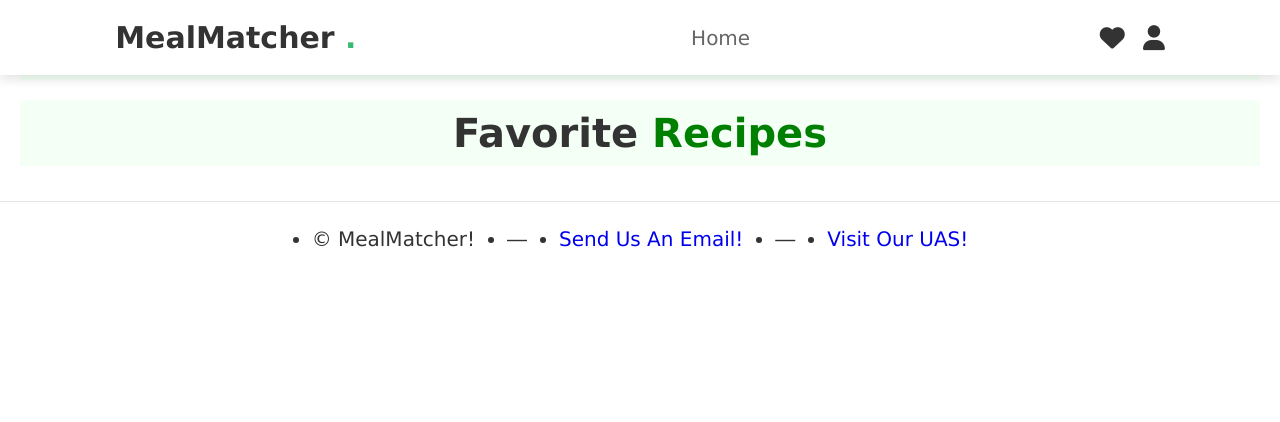
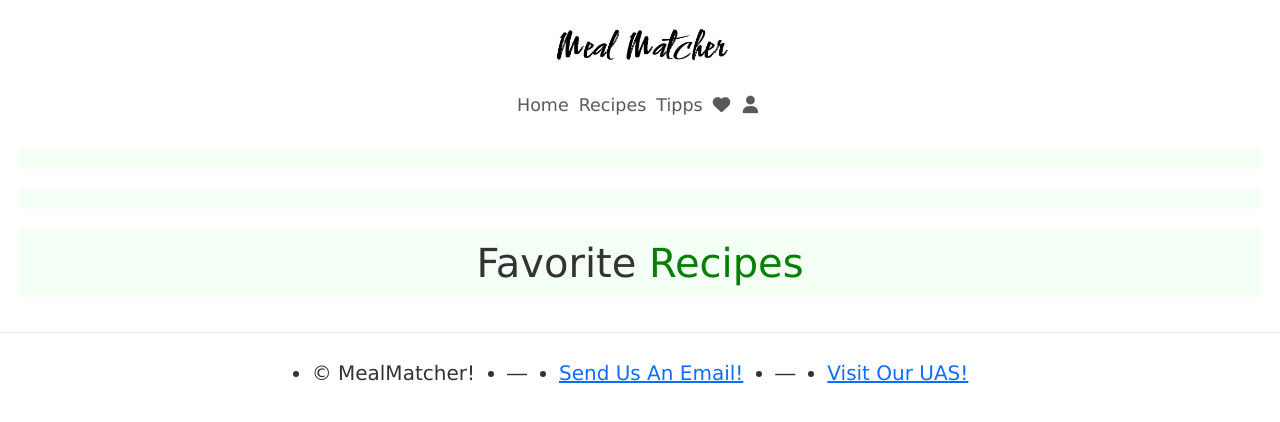
Before and after one commit to stellasofia/MealMatcher, a website: page src/favorites.html in a window 1280 px wide. Drawn offline with nearby package versions, Linux system fonts and the light colour scheme; no server answers.

Commit message:
v.6 - CSS Changes

```diff
--- a/src/favorites.html
+++ b/src/favorites.html
@@ -5,7 +5,7 @@
     <meta charset="UTF-8">
     <meta http-equiv="X-UA-Compatible" content="IE=edge">
     <meta name="viewport" content="width=device-width, initial-scale=1.0">
-    <title>Document</title>
+    <title>Favorites</title>
 
 
     <!-- font awsome cdn link -->
@@ -13,6 +13,9 @@
 
     <!-- custom css file link -->
     <link rel="stylesheet" href="public/css/styles.css">
+
+    <link href="https://cdn.jsdelivr.net/npm/bootstrap@5.3.0/dist/css/bootstrap.min.css" rel="stylesheet"
+        integrity="sha384-9ndCyUaIbzAi2FUVXJi0CjmCapSmO7SnpJef0486qhLnuZ2cdeRhO02iuK6FUUVM" crossorigin="anonymous">
 
     <script src="public/js/favorites.js"></script>
 </head>
@@ -23,16 +26,32 @@
     <!-- header section -->
 
     <header>
-        <a href="#" class="logo">MealMatcher <span>.</span></a>
+        <nav class="navbar navbar-expand navbar-light fs-3 flex-column">
+            <a class="navbar-brand mx-auto" href="index.html"><img
+                    src="img/mealmatcher banner.jpg" width="200"></a>
+            <button class="navbar-toggler" type="button" data-toggle="collapse" data-target="#navbarNav"
+                aria-controls="navbarNav" aria-expanded="false" aria-label="Toggle navigation">
+                <span class="navbar-toggler-icon"></span>
+            </button>
+            <div class="collapse navbar-collapse" id="navbarNav">
+                <div class="navbar-nav">
+                    <a class="nav-link" href="index.html">Home</a>
+                    <a class="nav-link" href="#recipes">Recipes</a>
+                    <a class="nav-link" href="#tipps">Tipps</a>
 
-        <nav class="navbar">
-            <a href="index.html">home</a>
+                    <!-- Icons -->
+                    <ul class="navbar-nav d-flex flex-row me-1 fs-3">
+                        <li class="nav-item me-3 me-lg-1">
+                            <a class="nav-link" href="favorites.html"><i class="fa-solid fa-heart"></i></a>
+                        </li>
+                        <li class="nav-item me-3 me-lg-1">
+                            <a class="nav-link" href="#"><i class="fa-solid fa-user"></i></a>
+                        </li>
+                    </ul>
+
+                </div>
+            </div>
         </nav>
-
-        <div class="icons">
-            <a href="favorites.html" class="fas fa-heart"></a>
-            <a href="#" class="fas fa-user"></a>
-        </div>
     </header>
 
 
--- a/src/public/css/styles.css
+++ b/src/public/css/styles.css
@@ -1,19 +1,20 @@
-
-*{
-  margin:0; padding:0;
+* {
+  margin: 0;
+  padding: 0;
   box-sizing: border-box;
   font-family: Verdana, Geneva, Tahoma, sans-serif;
-  outline: none; border:none;
+  outline: none;
+  border: none;
   text-decoration: none;
   text-transform: capitalize;
   transition: .2s linear;
 }
 
-html{
+html {
   font-size: 62.5%;
   scroll-behavior: smooth;
   scroll-padding-top: 6rem;
-  overflow-x:hidden;
+  overflow-x: hidden;
 }
 
 .heading {
@@ -24,78 +25,56 @@ html{
 
 /* --- NAV BAR --- */
 
-header{
-  position: fixed;
-  top:0; left:0; right:0;
-  background: #fff;
-  padding: 2rem 9%;
-  display: flex;
-  align-items: center;
-  justify-content: space-between;
-  z-index: 1000;
-  box-shadow: 0 .5rem 1rem rgba(0, 0, 0, .1);
-}
-
-header .logo{
-  font-size: 3rem;
-  color:#333;
-  font-weight: bolder;
-}
-
-header .logo span {
+header .navbar a:hover {
   color: rgb(60, 184, 116);
 }
 
-header .navbar a{
-  font-size: 2rem;
-  padding: 0 1.5rem;
-  color: #666;
+header .navbar-expand {
+  background: rgba(255, 255, 255, 0.81);
 }
 
+header .the-blur{
+  position: fixed;
+top:0;
+ width: 100%;
+min-height: 50px;
+margin-bottom: 20px;
+ background: rgba(0,0,0,.4);
+z-index:1010;
+-webkit-filter: blur(20px);
+-moz-filter: blur(20px);
+-o-filter: blur(20px);
+-ms-filter: blur(20px);
+filter: blur(20px);
 
-header .navbar a:hover{
- color: rgb(60, 184, 116);
 }
 
+/*  --- FIRST SECTION - MAIN PAGE --- */
 
-header .icons a{
-  font-size: 2.5rem;
-  color: #333;
-  margin-left: 1.5rem;
+section {
+  padding: 2rem 9%;
 }
 
-
-header .icons a:hover{
-  color: rgb(60, 184, 116);
-}
-
-
-
-
- /*  --- FIRST SECTION - MAIN PAGE --- */
-
- section {
-  padding: 2rem 9%;
-}
 
 .home {
   display: flex;
   align-items: center;
   justify-content: center;
   min-height: 100vh;
-  background: url(../../img/Background-Search.jpeg) no-repeat;
+  background: url(../../img/search-background.jpeg) no-repeat;
   background-size: cover;
   background-position: center;
   text-align: center;
-  box-shadow: 0 .5rem 1.5rem rgba(0, 0, 0, .1);
+  box-shadow: 0 .5rem 1.5rem rgba(0, 0, 0, 0.2);
   border-radius: .5rem;
 }
 
-.home .content{
+
+.home .content {
   max-width: 50rem;
 }
 
-.home .content h3{
+.home .content h3 {
   font-size: 6rem;
   color: #333;
 }
@@ -119,7 +98,7 @@ header .icons a:hover{
   background-color: rgba(255, 255, 255, 0.7);
 }
 
-.btn:hover{
+.btn:hover {
   background-color: rgb(60, 184, 116);
 }
 
@@ -127,9 +106,9 @@ header .icons a:hover{
 /* --- RECIPE RESULTS SECTION - MAIN PAGE --- */
 
 
-.heading{
+.heading {
   text-align: center;
-  font-size:4rem;
+  font-size: 4rem;
   color: #333;
   padding: 1rem;
   margin: 2rem;
@@ -148,87 +127,92 @@ header .icons a:hover{
   max-width: 300px;
 }
 
-.recipes .box-container{
+.recipes .box-container {
   display: flex;
   flex-wrap: wrap;
   gap: 1.5rem;
 
 }
 
-.recipes .box-container .box{
-  flex:1 1 30rem;
+.recipes .box-container .box {
+  flex: 1 1 30rem;
   box-shadow: 0 .5rem 1.5rem rgba(0, 0, 0, .1);
   border-radius: .5rem;
   border: .1rem solid rgba(0, 0, 0, .1);
   position: relative;
 }
 
-.recipes .box-container .box .image{
+.recipes .box-container .box .image {
   position: relative;
   text-align: center;
   padding-top: 2rem;
   overflow: hidden;
 }
 
-.recipes .box-container .box .image img{
+.recipes .box-container .box .image img {
   height: 25rem;
 }
 
-.recipes .box-container .box:hover .image img{
+.recipes .box-container .box:hover .image img {
   transform: scale(1.1);
 }
 
 
-.recipes .box-container .box .image .icons{
+.recipes .box-container .box .image .icons {
   position: absolute;
-  bottom:-7rem; left:0; right:0;
-  display:flex;
+  bottom: -7rem;
+  left: 0;
+  right: 0;
+  display: flex;
 }
 
 
-.recipes .box-container .box:hover .image .icons{
-  bottom:0; left:0; right:0;
+.recipes .box-container .box:hover .image .icons {
+  bottom: 0;
+  left: 0;
+  right: 0;
 }
 
 
-.recipes .box-container .box .image .icons a{
+.recipes .box-container .box .image .icons a {
   height: 5rem;
   line-height: 5rem;
-  font-size:  2rem;
-  width:50%;
+  font-size: 2rem;
+  width: 50%;
   background: rgb(60, 184, 116);
   color: #fff;
 
 }
 
-.recipes .box-container .box .image .getDetail-btn{
+.recipes .box-container .box .image .getDetail-btn {
   border-left: .1rem solid #fff7;
   border-right: .1rem solid #fff7;
-  width:100%;
+  width: 100%;
 }
 
-.recipes .box-container .box .image .icons a:hover{
+.recipes .box-container .box .image .icons a:hover {
   background: #333;
 }
 
-.recipes .box-container .box .content{
+.recipes .box-container .box .content {
   padding: 2rem;
   text-align: center;
 }
 
-.recipes .box-container .box .content h3{
- font-size: 1.5rem;
- color: #333;
+.recipes .box-container .box .content h3 {
+  font-size: 1.5rem;
+  color: #333;
 }
 
 
 
 
 /* --- TIPPS SECTION - MAIN PAGE --- */
-.tipps{
+.tipps {
   box-shadow: 0 .5rem 1.5rem rgba(0, 0, 0, .1);
   border-radius: .5rem;
 }
+
 .tipps p {
   font-size: 3rem;
 }
@@ -238,35 +222,35 @@ header .icons a:hover{
 
 /* --- FOOTER --- */
 
-.footer .box-container{
-  display:flex;
+.footer .box-container {
+  display: flex;
   flex-wrap: wrap;
-  gap: 1,5rem;
+  gap: 1, 5rem;
 }
 
-.footer .box-container .box{
+.footer .box-container .box {
   flex: 1 1 25rem;
 }
 
-.footer .box-container .box h3{
+.footer .box-container .box h3 {
   color: #333;
   font-size: 2.5rem;
-  padding:1rem 0;
+  padding: 1rem 0;
 }
 
-.footer .box-container .box a{
-  display:block;
-  color:#666;
+.footer .box-container .box a {
+  display: block;
+  color: #666;
   font-size: 2.5rem;
-  padding:1rem 0;
+  padding: 1rem 0;
 }
 
-.footer .box-container .box a:hover{
+.footer .box-container .box a:hover {
   color: rgb(60, 184, 116);
-  text-decoration:  underline;
+  text-decoration: underline;
 }
 
-.footer .credit{
+.footer .credit {
   text-align: center;
   padding: 1.5rem;
   margin-top: 1.5rem;
```
Also changed, not shown: src/img/Background-Search.jpeg (deleted), src/img/mealmatcher banner.jpg (added), 1 other file. Lines whose indentation alone changed are shown as unchanged.
